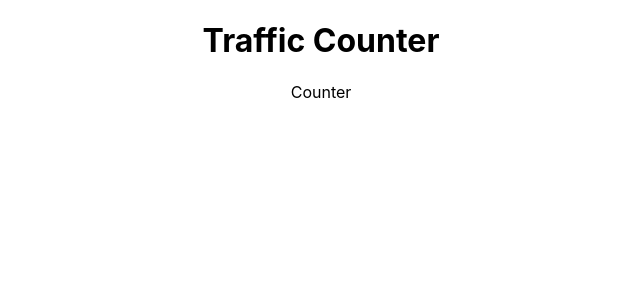
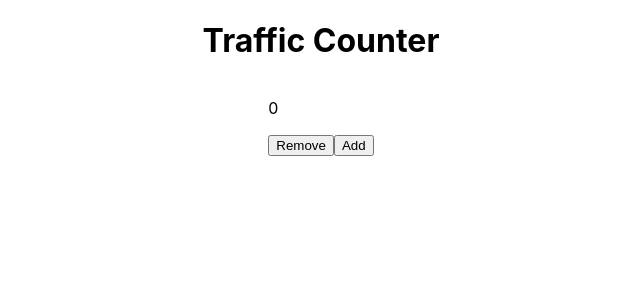
Before and after one commit to mattjoll/traffic-counter, a React (Create React App) app: page / in a window 1280 px wide. Shown: the top 300 px of the page, without its empty margins (319-959 px from the left). Built offline with nearby package versions, Linux system fonts and the light colour scheme.

Commit message:
feat(counter): Add simple hook to increment and decrement the counter

```diff
--- a/src/components/Counter.tsx
+++ b/src/components/Counter.tsx
@@ -1,7 +1,28 @@
-import React, { FunctionComponent } from 'react';
+import React, { FunctionComponent, useState } from 'react';
+
+enum ClickAction {
+  Decrement = 1,
+  Increment = 2,
+}
 
 const Counter: FunctionComponent = () => {
-  return <div>Counter</div>;
+  const [count, setCount] = useState(0);
+
+  const handleClick = (action: ClickAction) => {
+    if (action === ClickAction.Increment) {
+      setCount(count + 1);
+    } else if (count !== 0) {
+      setCount(count - 1);
+    }
+  };
+
+  return (
+    <main>
+      <p>{count}</p>
+      <button onClick={() => handleClick(ClickAction.Decrement)}>Remove</button>
+      <button onClick={() => handleClick(ClickAction.Increment)}>Add</button>
+    </main>
+  );
 };
 
 export default Counter;
```
